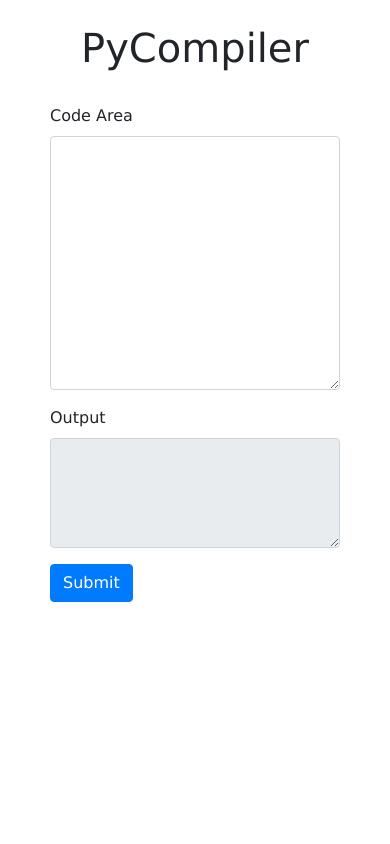
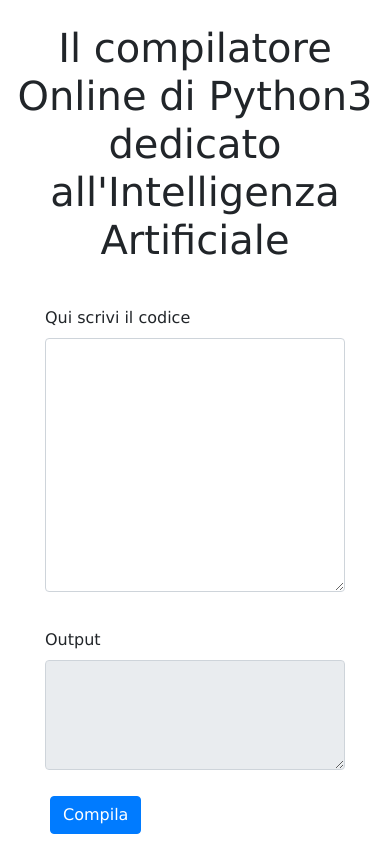
Before and after one commit to IntelligenzaArtificilaeItalia/Pythononlineeditorforai, a Django app: page / in a window 390 px wide. Run offline with Django 3.2, Linux system fonts and the light colour scheme; some libraries are stand-ins or nearby versions.

Commit message:
Update index.html

```diff
--- a/templates/index.html
+++ b/templates/index.html
@@ -12,27 +12,72 @@
     <script src="https://cdnjs.cloudflare.com/ajax/libs/popper.js/1.12.9/umd/popper.min.js" integrity="sha384-ApNbgh9B+Y1QKtv3Rn7W3mgPxhU9K/ScQsAP7hUibX39j7fakFPskvXusvfa0b4Q" crossorigin="anonymous"></script>
     <script src="https://maxcdn.bootstrapcdn.com/bootstrap/4.0.0/js/bootstrap.min.js" integrity="sha384-JZR6Spejh4U02d8jOt6vLEHfe/JQGiRRSQQxSfFWpi1MquVdAyjUar5+76PVCmYl" crossorigin="anonymous"></script>
 
+    <style>
+    * {
+      box-sizing: border-box;
+    }
 
-    <title>PyCompiler</title>
+    /* Create two equal columns that floats next to each other */
+    .column {
+      float: left;
+      width: 70%;
+      padding: 10px;
+      }
+
+      .column1 {
+      float: left;
+      width: 30%;
+      padding: 10px;
+      }
+
+    /* Clear floats after the columns */
+    .row:after {
+      content: "";
+      display: table;
+      clear: both;
+    }
+
+    /* Responsive layout - makes the two columns stack on top of each other instead of next to each other */
+    @media screen and (max-width: 600px) {
+      .column {
+        width: 100%;
+      }
+      .column1 {
+        width: 100%;
+      }
+    }
+    </style>
+
+    <title>Il compilatore Online di Python3 dedicato all'Intelligenza Artificiale</title>
   </head>
   <body style="font-family:Verdana;"><br>
-    <h1 style="text-align:center;">PyCompiler</h1><br>
+    <h1 style="text-align:center;">Il compilatore Online di Python3 dedicato all'Intelligenza Artificiale</h1><br>
 
     <form action="/runcode" method="post">
       {% csrf_token %}
-  <div class="form-group" style="margin-left:50px;margin-right:50px;">
-    <label for="codearea">Code Area</label>
+
+
+
+
+
+    <div class="row">
+  <div class="column">
+    <div class="form-group" style="margin-left:50px;margin-right:50px;">
+    <label for="codearea">Qui scrivi il codice</label>
     <textarea type="text" class="form-control" id="codearea" name="codearea" rows="10" onkeydown="if(event.keyCode===9){var v=this.value,s=this.selectionStart,e=this.selectionEnd;this.value=v.substring(0, s)+'\t'+v.substring(e);this.selectionStart=this.selectionEnd=s+1;return false;}">{{ code }}</textarea>
   </div>
+  </div>
+  <div class="column1">
 
   <div class="form-group" style="margin-left:50px;margin-right:50px;">
     <label for="output">Output</label>
     <textarea type="text" class="form-control" id="output" name="output" rows="4" disabled> {{ output }} </textarea>
   </div>
+  </div>
+</div>
 
-  <button type="submit" class="btn btn-primary" style="margin-left:50px;">Submit</button>
+       <button type="submit" class="btn btn-primary" style="margin-left:50px;">Compila</button>
 </form>
-
 
   </body>
 </html>
```
